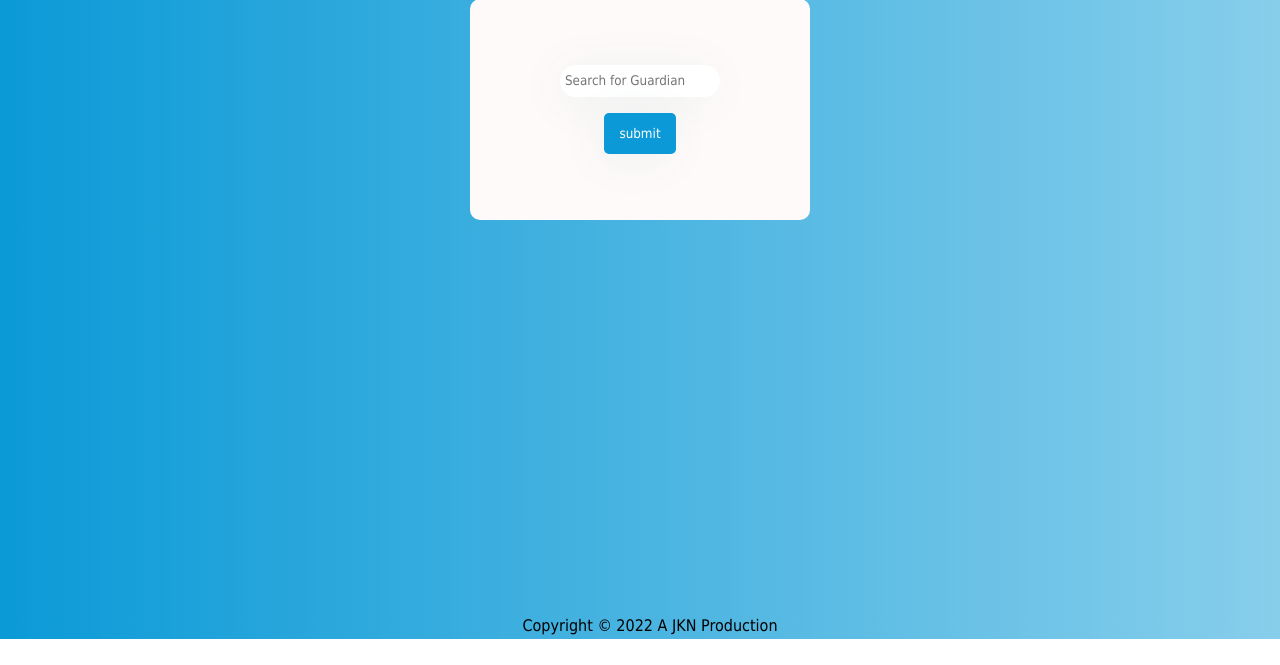
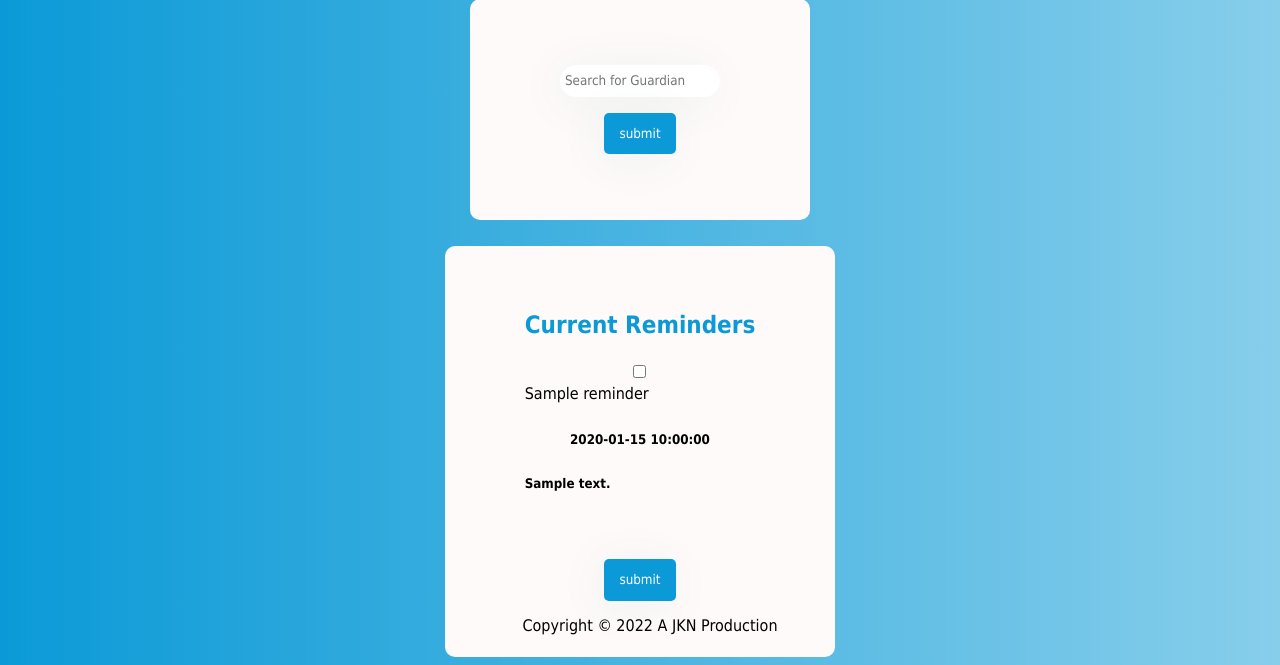
Before and after one commit to jventura7/reminder-app, a Flask app: template templates/dependant.html in a window 1280 px wide. Shown: the part 161-826 px from the top of the page. Before the commit the page ends 800 px from the top, so only its background shows below. Run offline with Flask 2, Linux system fonts and the light colour scheme; the template is opened without the code that fills it: most values are stand-ins (such as "Sample title", 1, 10 or a date in 2020); some libraries are stand-ins or nearby versions.

Commit message:
reminder list

```diff
--- a/main.py
+++ b/main.py
@@ -81,6 +81,7 @@ def user(nameID, relationshipType):
             #channel.queue_bind(exchange="FinalProject", queue=nameID, routing_key=nameID)
 
             #channel.basic_publish(exchange='FinalProject', routing_key=dependant, body=json.dumps(payload))
+            return render_template("dependant.html", username=nameID, reminders=tempQueue)
 
         return render_template("dependant.html", username=nameID)
     else:
--- a/templates/dependant.html
+++ b/templates/dependant.html
@@ -15,5 +15,18 @@
             <p><input class="button" type="submit", value="submit"/></p>
         </form>
     </div>
-
+    <br>
+    <div class="block">
+        <h2>Current Reminders</h2>
+        <form action="#" method="POST">
+            {% for i in range(reminders | length) %}
+                <input type="checkbox" name="reminder" + {{i}} value="reminder" + {{i}}>
+                <label for="reminder" + {{i}}>{{reminders[i]['title']}}</label>
+                <h5 class="center"> {{reminders[i]['time']}}</h5>
+                <h5> {{reminders[i]['description']}} </h6>
+                <br>
+            {% endfor %}
+            <p><input class="button" type="submit", value="submit"/></p>
+        </form>
+    </div>
 {% endblock %}
```
